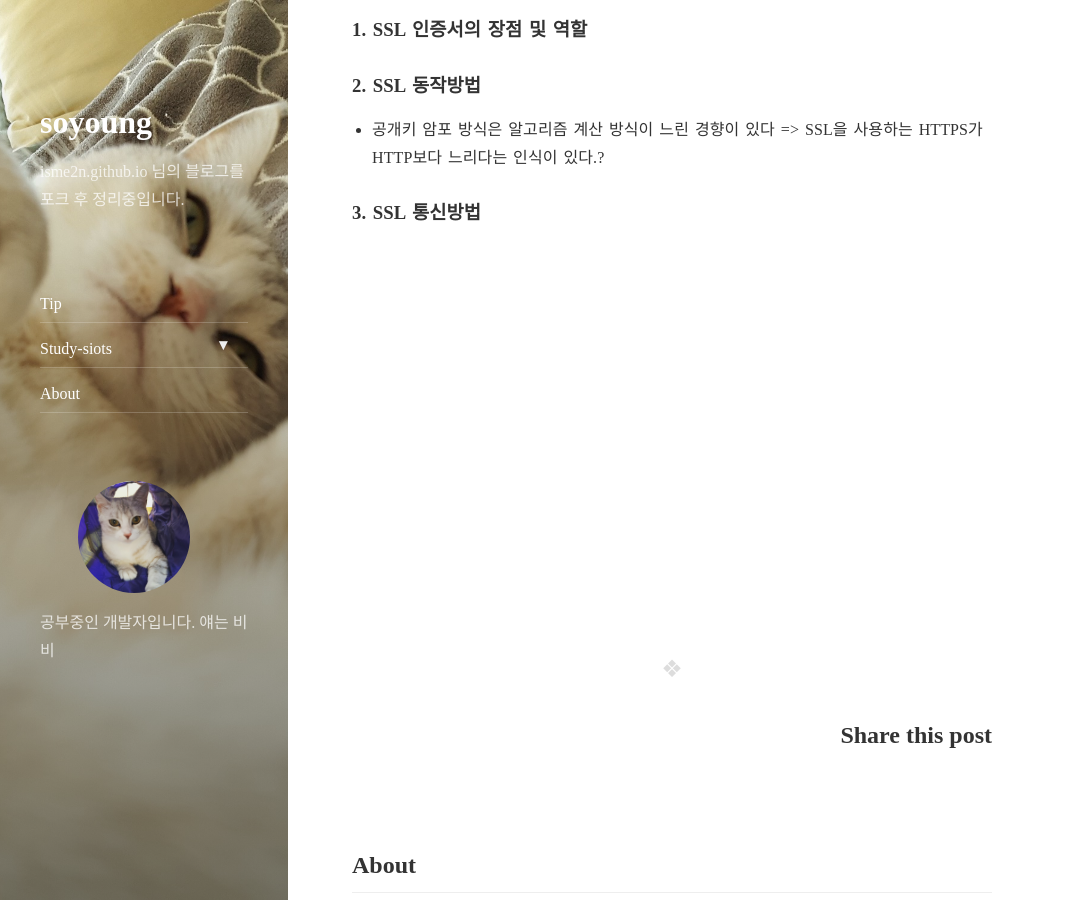
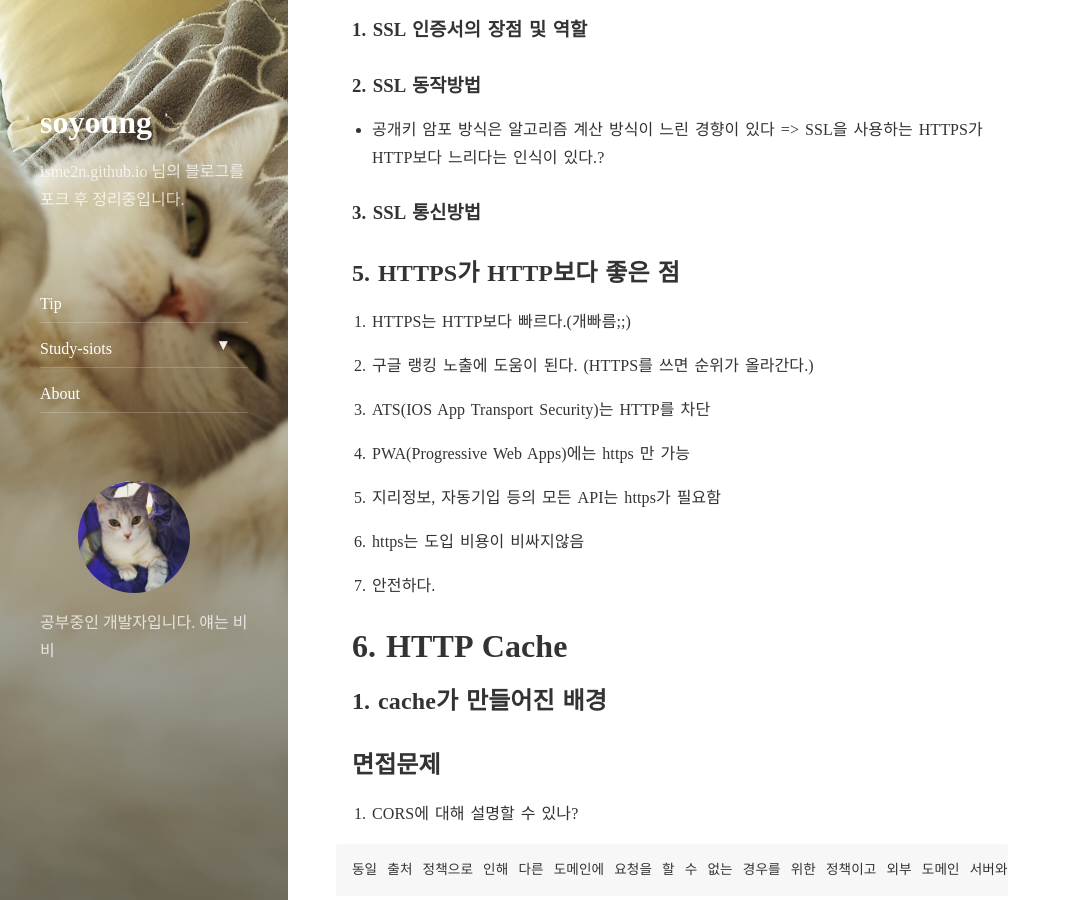
Before and after one commit to ellie-shim/ellie-shim.github.io, a Jekyll site: the page built from _posts/2019-01-23-siots-til-day10.markdown, in a window 1280 px wide and 900 px high, scrolled down 8046 px. Shown: the whole window, without its empty margins (0-1070 px from the left). Built offline with Jekyll 4.4.1, drawn with Linux system fonts in a browser that asks for light colours; nearby versions of some CDN libraries; comment, search, counter and statistics services are not loaded.

Commit message:
10일차

````diff
--- a/_posts/2019-01-23-siots-til-day10.markdown
+++ b/_posts/2019-01-23-siots-til-day10.markdown
@@ -271,3 +271,31 @@ Hypertext Transfer Protocol Secure
 - 공개키 암포 방식은 알고리즘 계산 방식이 느린 경향이 있다 => SSL을 사용하는 HTTPS가 HTTP보다 느리다는 인식이 있다.?
 
 ### 3. SSL 통신방법
+
+## 5. HTTPS가 HTTP보다 좋은 점
+
+1. HTTPS는 HTTP보다 빠르다.(개빠름;;)
+
+2. 구글 랭킹 노출에 도움이 된다. (HTTPS를 쓰면 순위가 올라간다.)
+
+3. ATS(IOS App Transport Security)는 HTTP를 차단
+
+4. PWA(Progressive Web Apps)에는 https 만 가능
+
+5. 지리정보, 자동기입 등의 모든 API는 https가 필요함
+
+6. https는 도입 비용이 비싸지않음
+
+7. 안전하다.
+
+# 6. HTTP Cache
+
+## 1. cache가 만들어진 배경
+
+## 면접문제
+
+1. CORS에 대해 설명할 수 있나?
+
+```
+동일 출처 정책으로 인해 다른 도메인에 요청을 할 수 없는 경우를 위한 정책이고 외부 도메인 서버와 통신하기 위한 방식이다. 요청을 받은 웹서버가 허용할 경우에는 다른 도메인의 웹페이지 스크립트에서도 자원을 주고받을 수 있게 해준다.
+```
--- a/_posts/2019-01-24-siots-topic-axios-fetchAPI-.markdown
+++ b/_posts/2019-01-24-siots-topic-axios-fetchAPI-.markdown
@@ -220,6 +220,10 @@ fetch로 get 요청을 보내면 `Response`를 반환합니다. Response안에
 
 `text()`가 표준이고 `json()`은 좀 더 높은 버전에서 호환되는 것 같습니다??
 
+`text()` : 응답 텍스트를 문자열로 표시
+
+`json()` : 응답 텍스트의 결과를 산출한다.
+
 text와 json둘다 mdn에 적혀있는데 정확히 무슨 차이인지 모르겠어요 이건 좀 더 알아봐야겠어요! => [여기에있네요 fetch 블로그](https://github.github.io/fetch/)
 
 #### POST, PUT, PATCH
````
